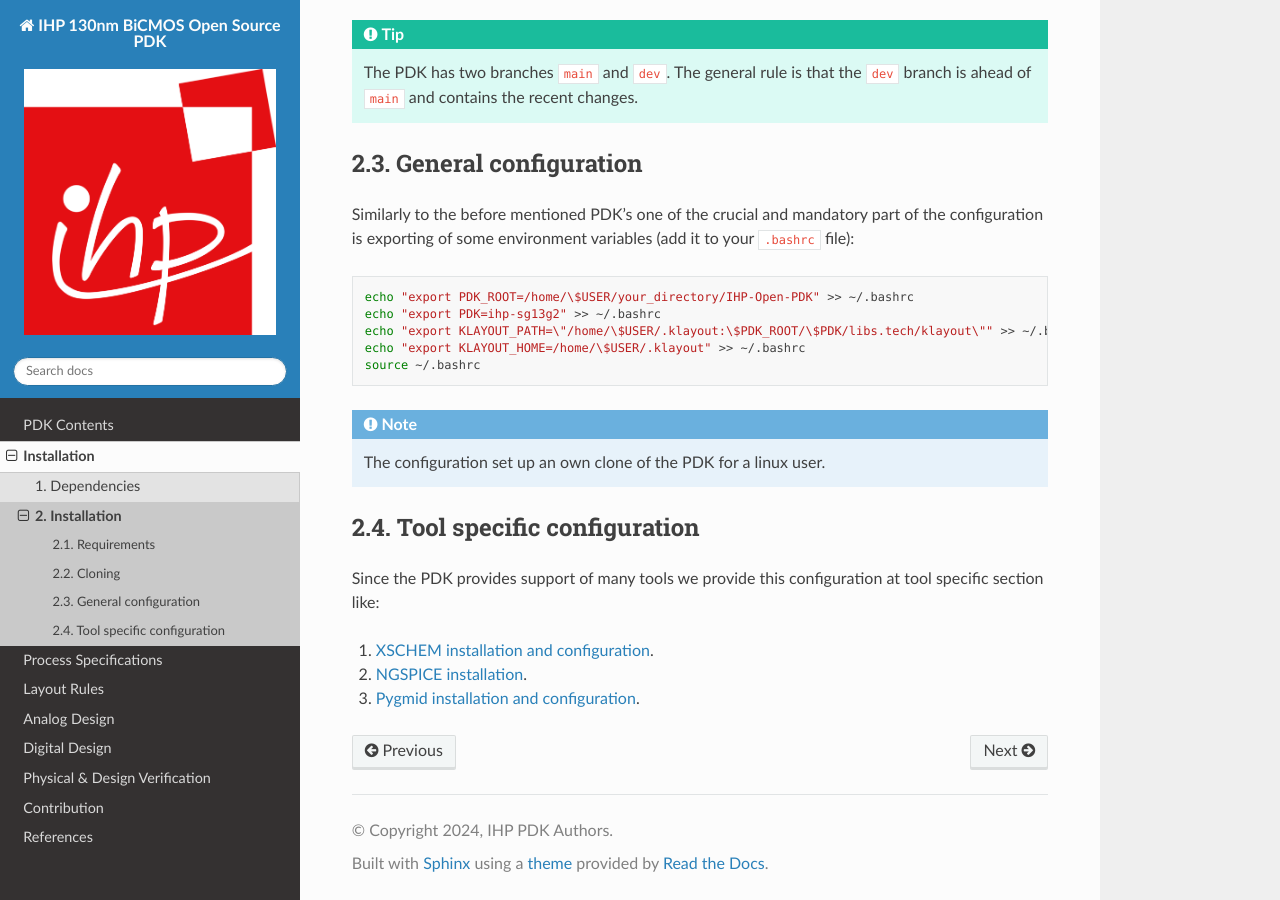
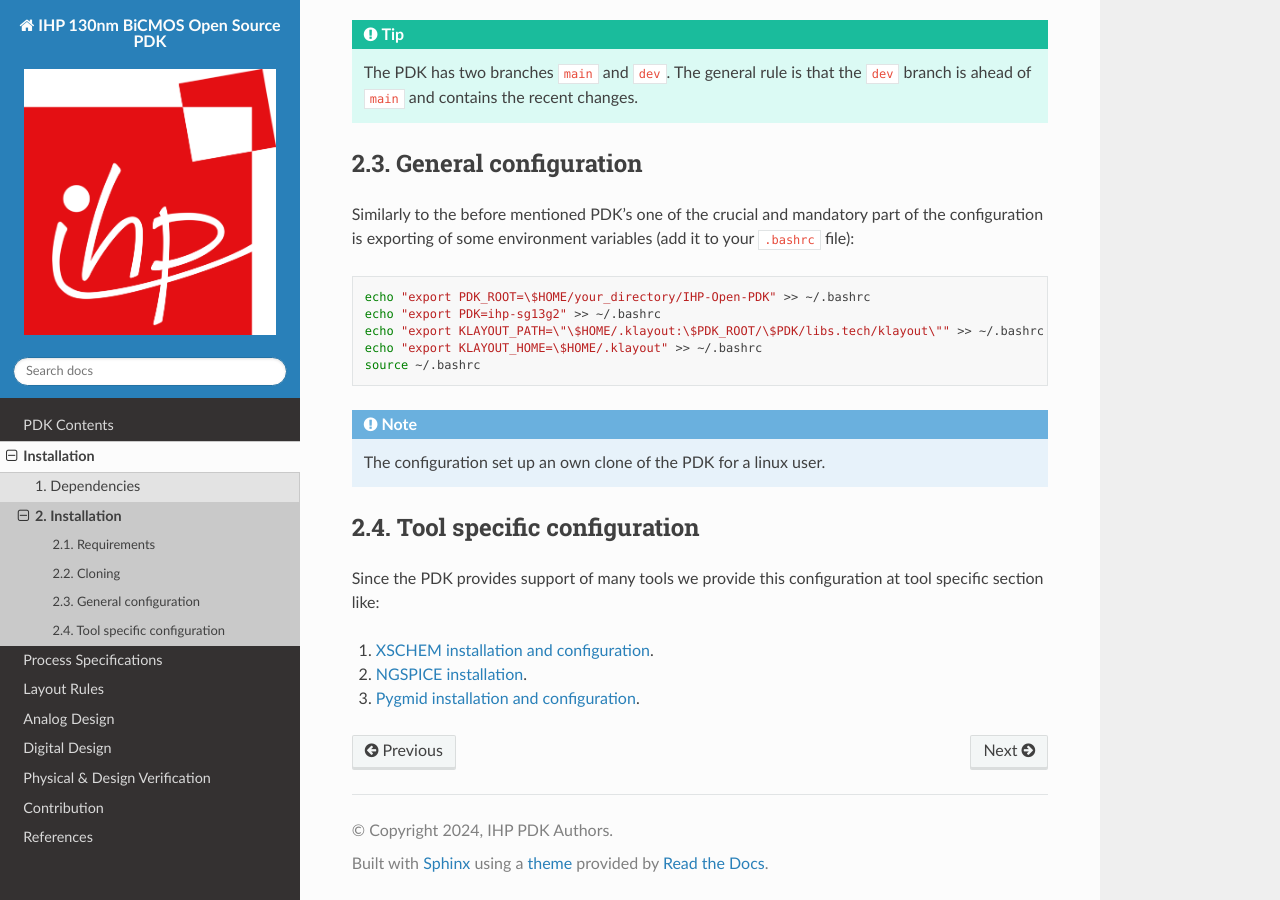
Before and after one commit to IHP-GmbH/IHP-Open-PDK-docs, a Sphinx documentation site: the page built from docs/install/installation.rst, in a window 1280 px wide and 900 px high, scrolled down 751 px. Built offline with Sphinx 7.4.7 and the Read the Docs theme 2.0.0, drawn with Linux system fonts in a browser that asks for light colours; pages that are not in the unit, such as notebooks, are missing from menus.

Commit message:
Update installation.rst
- updated commands to write the env variables to user .bashrc

```diff
--- a/docs/install/installation.rst
+++ b/docs/install/installation.rst
@@ -35,10 +35,10 @@
 
 .. code-block:: bash
 
-  echo "export PDK_ROOT=/home/\$USER/your_directory/IHP-Open-PDK" >> ~/.bashrc
+  echo "export PDK_ROOT=\$HOME/your_directory/IHP-Open-PDK" >> ~/.bashrc
   echo "export PDK=ihp-sg13g2" >> ~/.bashrc
-  echo "export KLAYOUT_PATH=\"/home/\$USER/.klayout:\$PDK_ROOT/\$PDK/libs.tech/klayout\"" >> ~/.bashrc
-  echo "export KLAYOUT_HOME=/home/\$USER/.klayout" >> ~/.bashrc
+  echo "export KLAYOUT_PATH=\"\$HOME/.klayout:\$PDK_ROOT/\$PDK/libs.tech/klayout\"" >> ~/.bashrc
+  echo "export KLAYOUT_HOME=\$HOME/.klayout" >> ~/.bashrc
   source ~/.bashrc
 
 .. note::
```
